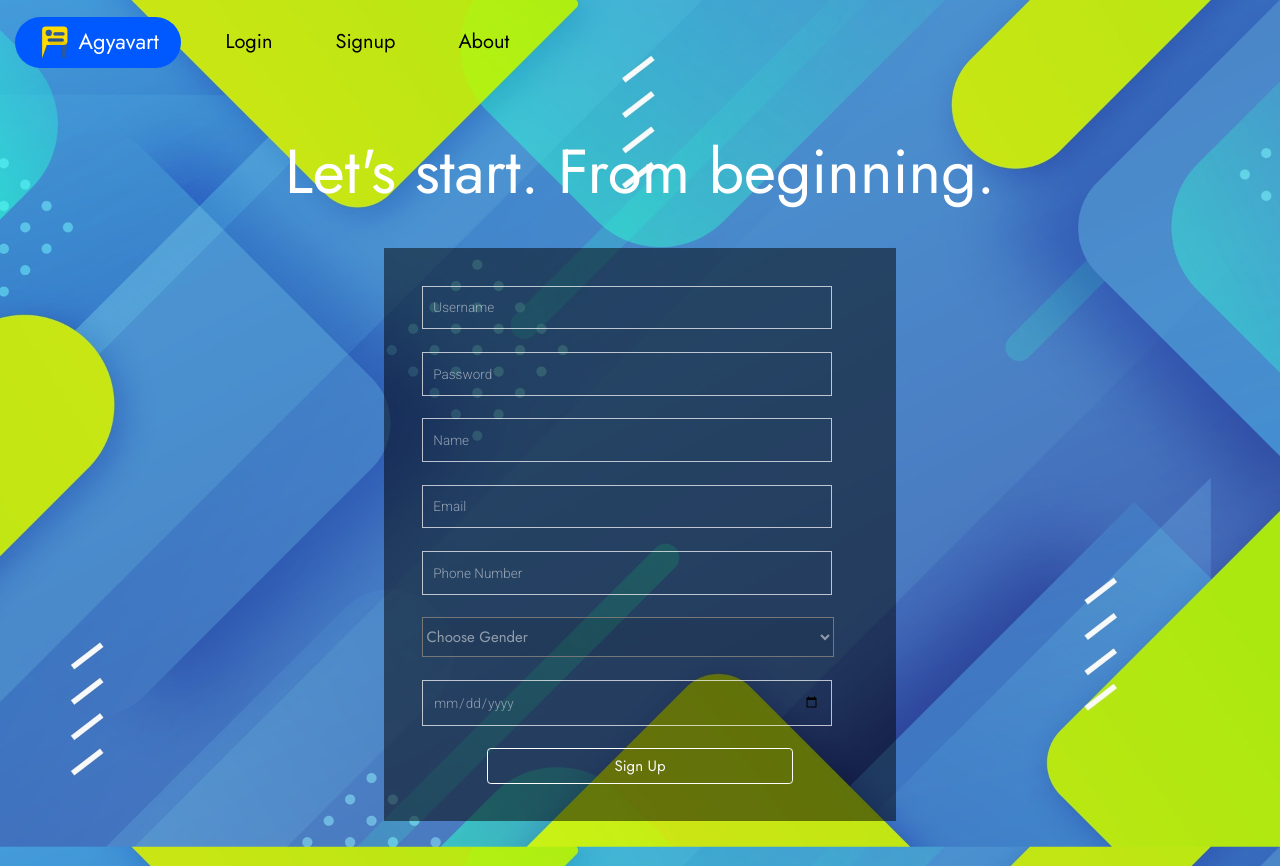
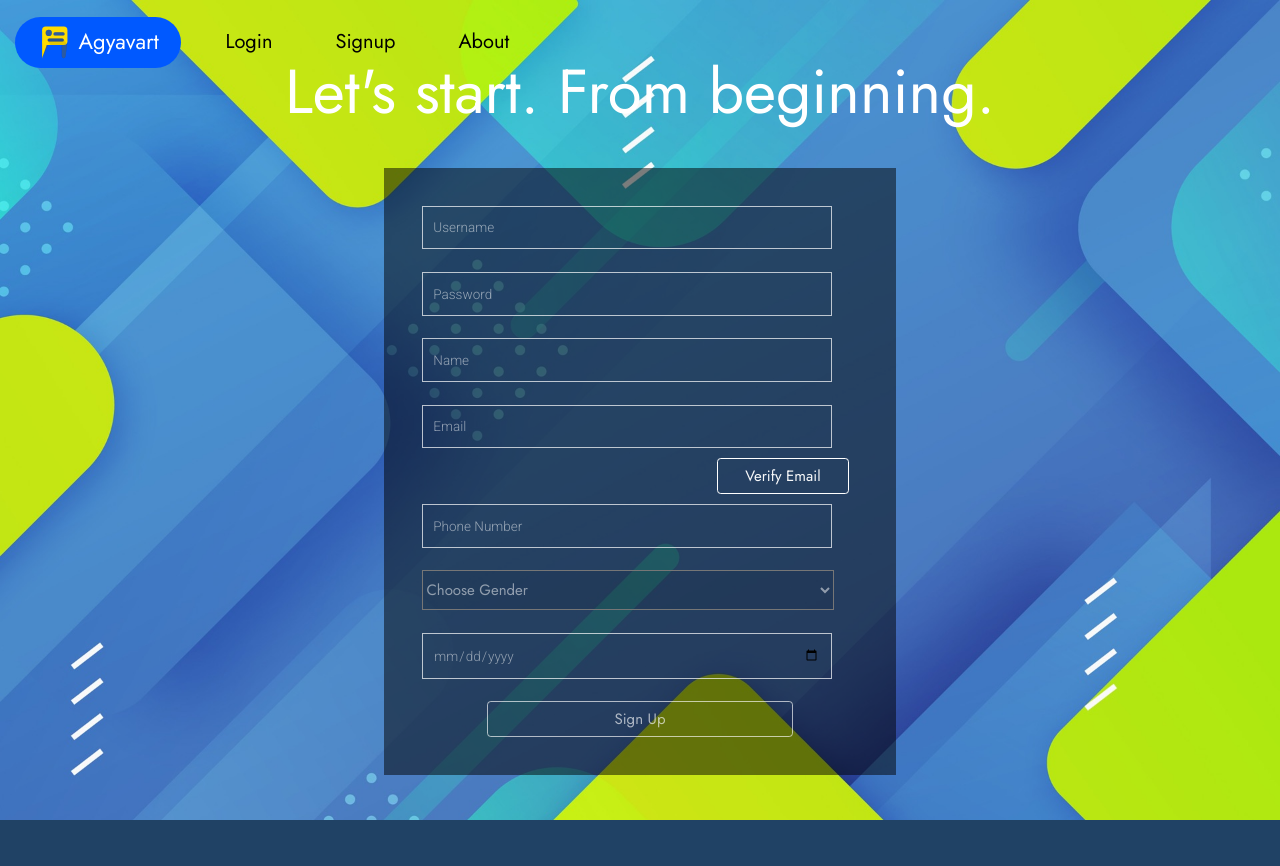
Before and after one commit to rajat-0206/Agyavart, a Django app: page /signup in a window 1280 px wide. After the commit the page ends 820 px from the top, so only its background shows below. Run offline with Django 3.2, Linux system fonts and the light colour scheme; some libraries are stand-ins or nearby versions.

Commit message:
mail verify added in signup

```diff
--- a/Agyavart/urls.py
+++ b/Agyavart/urls.py
@@ -52,6 +52,7 @@ urlpatterns = [
     path('chkfornew/',views.chkfornew,name="checker"),
     path('displaymsg/',views.displaymsg,name="msgdisp"),
     path('sendnoti/',views.sendnoti,name="notidisp"),
+    path('sendmail/',views.sendmail,name="mailotp"),
 
 
 
--- a/Agyavart/views.py
+++ b/Agyavart/views.py
@@ -271,7 +271,6 @@ def logout(request):
 
 def sendotp(request):
 	if(request.method=="POST"):
-		print("got in otp")
 		username = request.POST['username']
 		result = firebase.get("/users",username)
 		if(result is None):
@@ -286,6 +285,18 @@ def sendotp(request):
 			return HttpResponse("OTP sent on register Email")
 	else:
 		return redirect('login')
+
+def sendmail(request):
+	if(request.method=="POST"):
+		email = request.POST['email']
+		lis=[1,2,3,4,5,6,7,8,9,0,'A','B','C','D','E','F','G','H','I','J','K','L','M','N','O','P','Q','R','S','T','U','V','W','X','Y','Z']
+		code=str(random.choice(lis))+str(random.choice(lis))+str(random.choice(lis))+str(random.choice(lis))+str(random.choice(lis))+str(random.choice(lis))
+		htmlgen = '<p>Your OTP for completing registration is <strong>'+code+'</strong></p>'
+		send_mail('OTP request for new Agyavart account','123456','noreply.jumblejuggle@gmail.com',[email],fail_silently=False,html_message=htmlgen)
+		return HttpResponse(code)
+	else:
+		return redirect('signup')
+
 
 
 def forgotpass(request):
--- a/templates/signup.html
+++ b/templates/signup.html
@@ -11,6 +11,7 @@
   <link rel="stylesheet" href="{% static 'styles/mainsetup.css' %}">
   <link href="https://fonts.googleapis.com/css2?family=Jost" rel="stylesheet">
   <meta name="theme-color" content="#498dcc">
+  <link rel="stylesheet" href="https://www.w3schools.com/w3css/4/w3.css">
   <link rel="stylesheet" type="text/css" href="{% static 'styles/register.css' %}">
   <script type="application/x-javascript"> addEventListener("load", function() { setTimeout(hideURLbar, 0); }, false); function hideURLbar(){ window.scrollTo(0,1); } </script>
   <link href="//fonts.googleapis.com/css?family=Roboto:300,300i,400,400i,700,700i" rel="stylesheet">
@@ -21,8 +22,8 @@
 
 <div id="error" class="fmt-animate-bottom" style="display: none; margin-top:100px;padding:0 42px 0 42px">
   <div class="alert alert-danger alert-dismissible fade show" style="padding:22px">
-    <a href="#" class="close" data-dismiss="alert" aria-label="close">&times;</a>
-      <strong><h1 class="fmt-center" style="font-size:36px ; color:#b85b5b">Warning</h1></strong>
+    <a href="#" class="close"  onclick="document.getElementById('error').style.display='none'">&times;</a>
+      <strong><h1 class="fmt-center" style="font-size:36px ; color:#b85b5b"  id="dabbamessage">Warning</h1></strong>
       <ol>
         {% for i in warning %}
         <li style="font-size:28px;color:#b85b5b">{{i}}</li>
@@ -33,7 +34,7 @@
 
 <div class="main-w3layouts wrapper">
   <center>
-    <div class="fmt-animate-top" style="margin-top: 80px;">
+    <div class="fmt-animate-top">
       <p class="sub-catch-line">Let's start. From beginning.</p>
     </div>
   </center>
@@ -53,7 +54,10 @@
         <input type="text" class="text text-light" id="inputName" value="{{NAME}}" placeholder="Name" name="NAME" required>
         </a>
         <br>
-        <input type="email" class="text text-light" id="inputEmail4" value="{{EMAIL}}" placeholder="Email" name="EMAIL" required><br>
+        <input type="email" class="text text-light" id="inputEmail4" value="{{EMAIL}}" placeholder="Email" name="EMAIL" required>
+        <button type="button" class="btn btn-outline-dark text-light" id="otpbutton" value="Verify my Email" style="width: 30%; border-color: white; float: right; margin: 10px" onclick="sendmail()">
+            Verify Email
+          </button><br>
         <a href="#" data-toggle="tooltip" data-placement="top" title="Phone number should be 10 digit only">
         <input type="text" class="text text-light" id="inputMobile" value ="{{MOBILE}}" placeholder="Phone Number" name="MOBILE" required>
         </a>
@@ -70,18 +74,93 @@
         <input type="date" name="DOB" id="inputDOB" class ="text" required>
         <br>
         <center>
-          <button type="submit" class="btn btn-outline-dark text-light" id="signupbutton" value="SIGNUP" style="width: 70%; border-color: white;">
+          <button type="submit" class="btn btn-outline-dark text-light w3-tooltip" id="signupbutton" value="SIGNUP" style="width: 70%; border-color: white;" disabled="true">
+            <span class="w3-text w3-tag w3-small" id="signtooltip">Verify email first</span>
             Sign Up
           </button>
+
         </center>
       </form>
     </div>
   </div>
 </div>
 
+<!-- SIgnup email modal -->
+ <div id="id01" class="w3-modal ">
+  <div class="w3-modal-content" style="margin-top: 100px;border-radius: 20px">
 
+    <header class="w3-container w3-blue">
+      <h2>SIGNUP</h2>
+    </header>
+
+    <div class="w3-container">
+      <div id="otperror" class="fmt-animate-bottom" style="display: none;">
+  <div class="alert alert-danger alert-dismissible fade show">
+    <a href="#" class="close"  onclick="document.getElementById('otperror').style.display='none'">&times;</a>
+      <strong><h1 class="fmt-center" style="font-size:16px ; color:#b85b5b"  id="otperrormsg">Warning</h1></strong>
+  </div>
+</div>
+      <h4>We have sent a OTP on the mail ID you entered <span id="mail"></span> </h4>
+      <p>* If you wish to change the email click cancel and signup again</p>
+    </div>
+    <div style="margin:10px">
+    <input class="w3-input" type="text" id="otptext" placeholder="Enter OTP" style="color:#333;border:1px solid #333">
+  </div>
+    <footer class="w3-container w3-blue" style="padding: 10px;">
+      <div style="float: right">
+      <button class="w3-button w3-white w3-border w3-border-blue w3-hover-red" onclick="document.getElementById('id01').style.display='none'" style="transition: 0.5s ease">Cancel</button>
+      <button class="w3-button w3-white w3-border w3-border-blue w3-hover-blue" onclick="verifyotp()" style="transition: 0.5s ease">Submit</button>
+    </div>
+    </footer>
+
+  </div>
+</div>
 
 <script type="text/javascript">
+  function sendmail() {
+  var em=document.getElementById('inputEmail4').value;
+  if(em=="")
+  {
+    document.getElementById("error").style.display = "block";
+    document.getElementById("dabbamessage").innerHTML = "Please Enter a email id";
+  }
+  else
+  {       document.getElementById('id01').style.display='block';
+         document.getElementById('mail').innerHTML = em;
+    var url = "email="+em+"&csrfmiddlewaretoken="+"{{csrf_token}}";
+  var xhttp = new XMLHttpRequest();
+  xhttp.onreadystatechange = function() {
+    if (this.readyState == 4 && this.status == 200) {
+       raj = this.responseText;
+    }
+  };
+   xhttp.open("POST","sendmail/", true);
+   xhttp.setRequestHeader("Content-type", "application/x-www-form-urlencoded");
+   xhttp.send(url);
+}
+  }
+
+function verifyotp(){
+  rec = document.getElementById('otptext').value;
+  if(rec==raj)
+  {
+      document.getElementById('otpbutton').innerHTML = "Email Verified";
+      document.getElementById('otpbutton').disabled = true;
+      document.getElementById('id01').style.display='none';
+      document.getElementById('signtooltip').style.display='none';
+      document.getElementById('signupbutton').disabled=false;
+  }
+
+  else {
+      document.getElementById("otperror").style.display = "block";
+    document.getElementById("otperrormsg").innerHTML = "The OTP did not matched. Try again";
+  }
+}
+
+</script>
+<script type="text/javascript">
+  var em=document.getElementById('inputEmail4').value;
+  document.getElementById('mail').innerHTML = em;
 function checkform()
 {
   if(document.getElementById("inputUserame4").value=="" ||document.getElementById("inputPassword4").value=="" ||document.getElementById("inputName").value=="" ||document.getElementById("inputEmail4").value=="" ||document.getElementById("inputMobile").value=="" ||document.getElementById("inputDOB").value=="" || document.getElementById("inputGender").value=="Gender")
```
Also changed, not shown: media/images/rajatcover.jpg (added), media/images/rajatdp.jpg (added).
